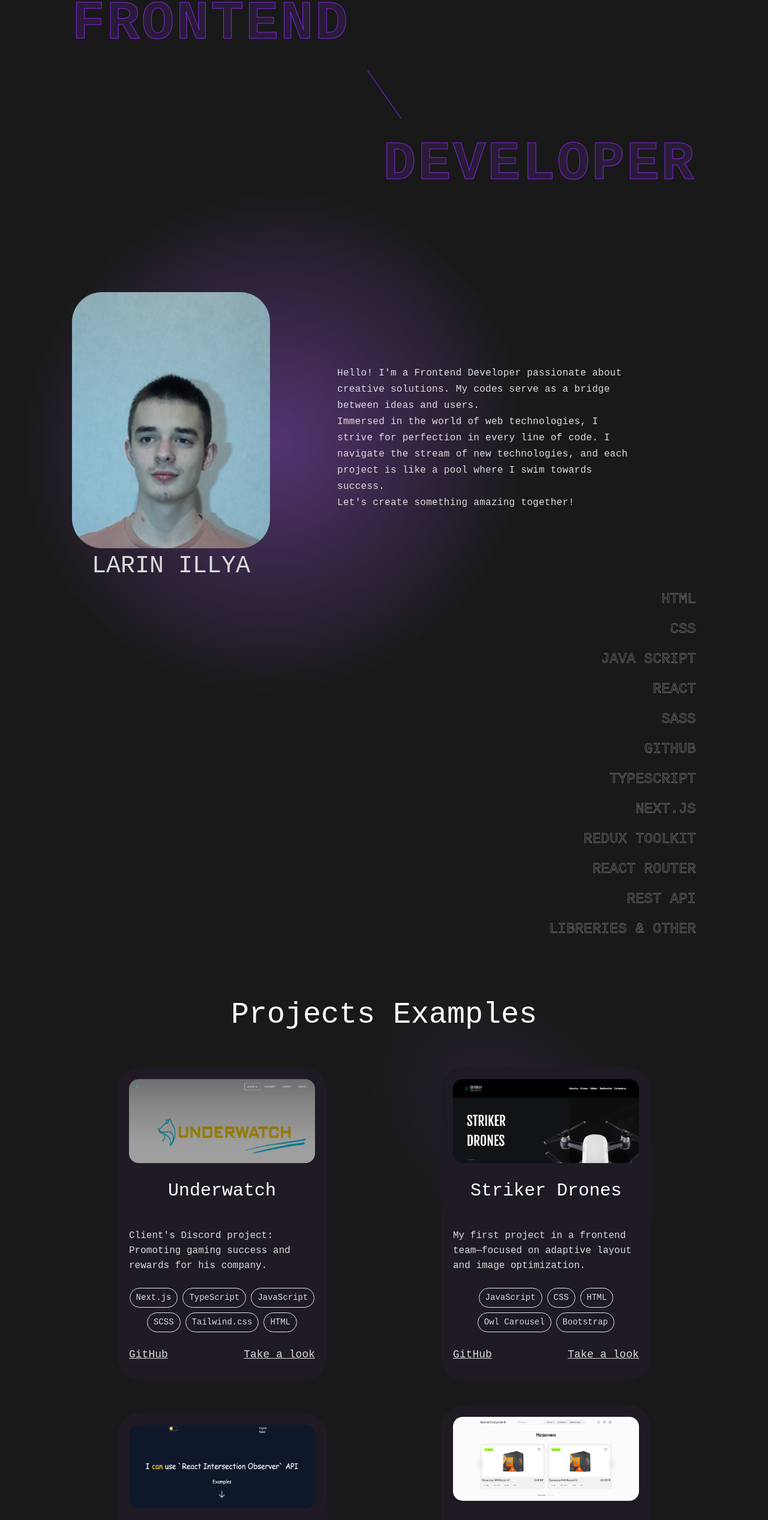
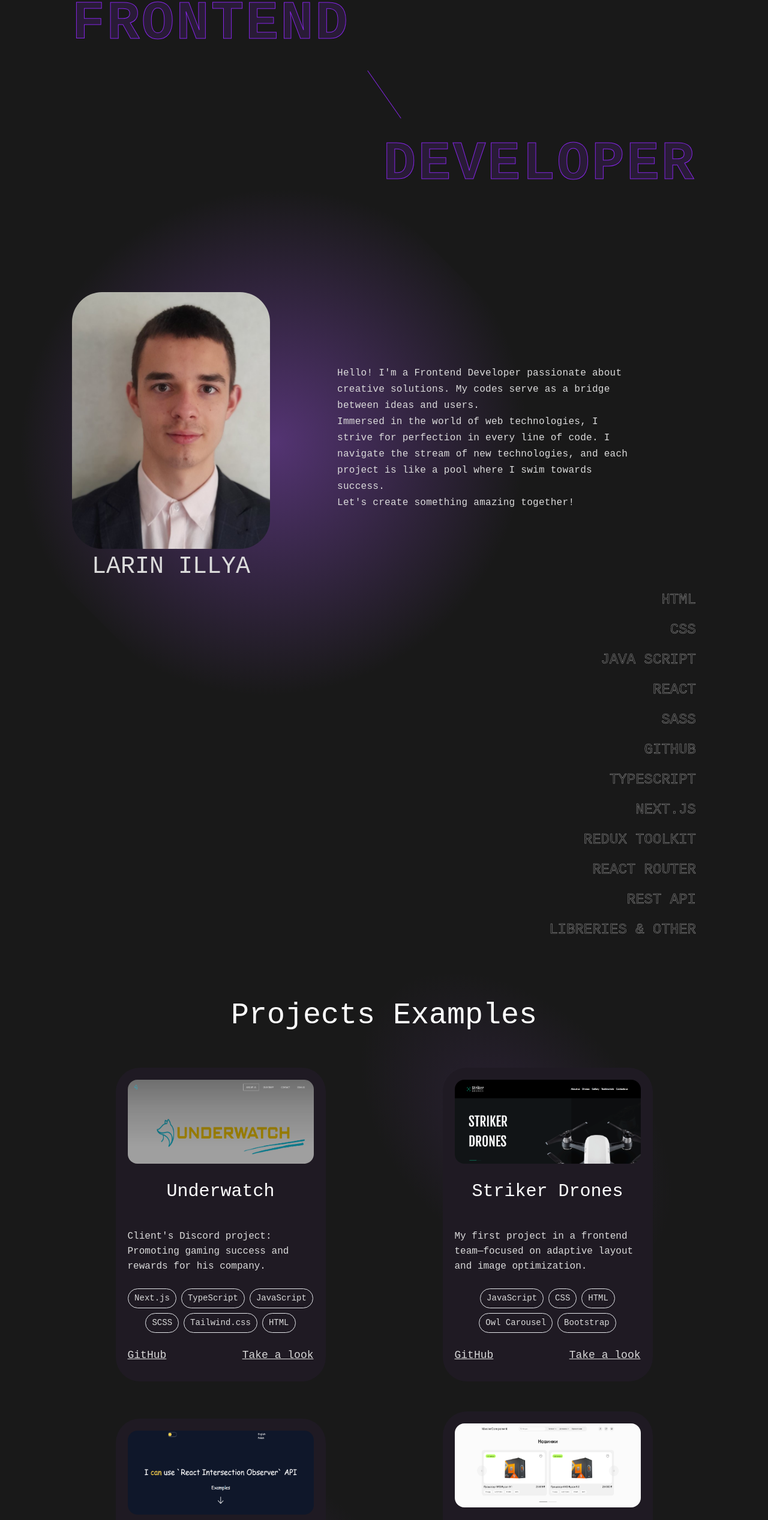
Before and after one commit to Ilkarion/portfolioIlkarion, a Next.js app: page / in a window 1280 px wide. Shown: the part 215-2749 px from the top of the page at 60% size. Built offline with nearby package versions, Linux system fonts and the light colour scheme.

Commit message:
finished portfolio

```diff
--- a/app/page.tsx
+++ b/app/page.tsx
@@ -1,3 +1,4 @@
+import GetInTouch from '@/components/GeiInTouch/GetInTouch'
 import Header from '@/components/Header/Header'
 import NavBar from '@/components/NavBar/NavBar'
 import ProjectExamples from '@/components/ProjectExamples/ProjectExamples'
@@ -11,6 +12,7 @@ export default function Home() {
       <Header />
       <Skills />
       <ProjectExamples />
+      <GetInTouch />
     </>
   )
 }
--- /dev/null
+++ b/components/GeiInTouch/GetInTouch.tsx
@@ -0,0 +1,24 @@
+import Link from "next/link"
+import stl  from "./getinTouch.module.css"
+export default function GetInTouch() {
+    return(
+        <div className="mt-[80px] flex min-[280px]:flex-col min-[280px]:items-center min-[600px]:flex-row min-[600px]:justify-between">
+            <span className={`${stl.specialWhiteG} min-[280px]:text-[37px] min-[600px]:text-[40px] transition-all delay-100 min-[600px]:hover:text-[45px] hover:text-[#8625E7]`}>GET IN TOUCH</span>
+            <div className="flex flex-col min-[280px]:gap-[20px] min-[600px]:gap-[12px] text-[#DBDBDB]">
+                <div className="flex flex-row items-center gap-[7px] underline">
+                    <Link href="https://www.linkedin.com/in/illia-lariushyn-6a9314272/" className="min-[280px]:text-[14px] min-[600px]:text-[20px]" target="_blank">Linkedin</Link>
+                    <svg xmlns="http://www.w3.org/2000/svg" width="29" height="15" viewBox="0 0 29 15" fill="none">
+                        <path d="M28.7071 8.20711C29.0976 7.81659 29.0976 7.18342 28.7071 6.7929L22.3431 0.428934C21.9526 0.0384097 21.3195 0.0384097 20.9289 0.428934C20.5384 0.819458 20.5384 1.45262 20.9289 1.84315L26.5858 7.5L20.9289 13.1569C20.5384 13.5474 20.5384 14.1805 20.9289 14.5711C21.3195 14.9616 21.9526 14.9616 22.3431 14.5711L28.7071 8.20711ZM-8.74228e-08 8.5L28 8.5L28 6.5L8.74228e-08 6.5L-8.74228e-08 8.5Z" fill="#DBDBDB"/>
+                    </svg>
+                </div>
+
+                <div className="flex flex-row items-center gap-[7px] underline">
+                    <Link href="https://t.me/clickme_ukrpl" className="min-[280px]:text-[14px] min-[600px]:text-[20px]" target="_blank">Telegram</Link>
+                    <svg xmlns="http://www.w3.org/2000/svg" width="29" height="15" viewBox="0 0 29 15" fill="none">
+                        <path d="M28.7071 8.20711C29.0976 7.81659 29.0976 7.18342 28.7071 6.7929L22.3431 0.428934C21.9526 0.0384097 21.3195 0.0384097 20.9289 0.428934C20.5384 0.819458 20.5384 1.45262 20.9289 1.84315L26.5858 7.5L20.9289 13.1569C20.5384 13.5474 20.5384 14.1805 20.9289 14.5711C21.3195 14.9616 21.9526 14.9616 22.3431 14.5711L28.7071 8.20711ZM-8.74228e-08 8.5L28 8.5L28 6.5L8.74228e-08 6.5L-8.74228e-08 8.5Z" fill="#DBDBDB"/>
+                    </svg>
+                </div>
+            </div>
+        </div>
+    )
+};
--- /dev/null
+++ b/components/GeiInTouch/getinTouch.module.css
@@ -0,0 +1,12 @@
+.specialWhiteG {
+    -webkit-text-stroke-width: 2px;
+    -webkit-text-stroke-color: #C4C4C4;
+    color: transparent;
+}
+
+@media(max-width:600px) {
+    .specialWhiteG {
+        -webkit-text-stroke-color: #8625E7;
+        text-shadow:  0px 4px 10px #8625E7;
+    }
+}
--- a/components/Header/Header.tsx
+++ b/components/Header/Header.tsx
@@ -13,14 +13,8 @@ export default function Header() {
     `
     const imgSt = `
         min-[280px]:w-[328px]
-        min-[280px]:h-[349px]
-
-        min-[930px]:h-[284px]
         min-[930px]:w-[217px]
-
         min-[1190px]:w-[330px]
-        min-[1190px]:h-[427px]
-
         min-[280px]:rounded-[22px]
         min-[730px]:rounded-[50px]
     `
--- a/components/Header/header.module.css
+++ b/components/Header/header.module.css
@@ -8,10 +8,8 @@
 }
 
 .imgObjectH {
-    object-fit: cover;
+height: auto;
 
-    @media(min-width:280px){ object-position: 0px -85px; }
-    @media(min-width:320px){ object-position: 0px -125px; }
-    @media(min-width:930px){ object-position: 0px -40px; }
+
 
 }
--- a/components/ProjectExamples/ProjectExamples.tsx
+++ b/components/ProjectExamples/ProjectExamples.tsx
@@ -8,7 +8,7 @@ export default function ProjectExamples() {
     return(
         <>
             <h2 className="text-[50px] text-center text-[#FFFFFF] mt-[80px] mb-[50px]">Projects Examples</h2>
-            <div className="relative flex flex-row flex-wrap justify-around items-center gap-[40px]">
+            <div className="relative flex flex-row flex-wrap justify-around items-center gap-[50px]">
                 <div className={stl.purpleGradientE}></div>
                 <Card imageC={underwatch} header={"Underwatch"}
                 desc={"Client's Discord project: Promoting gaming success and rewards for his company. "}
```
Also changed, not shown: assets/Header/me.jpg.
